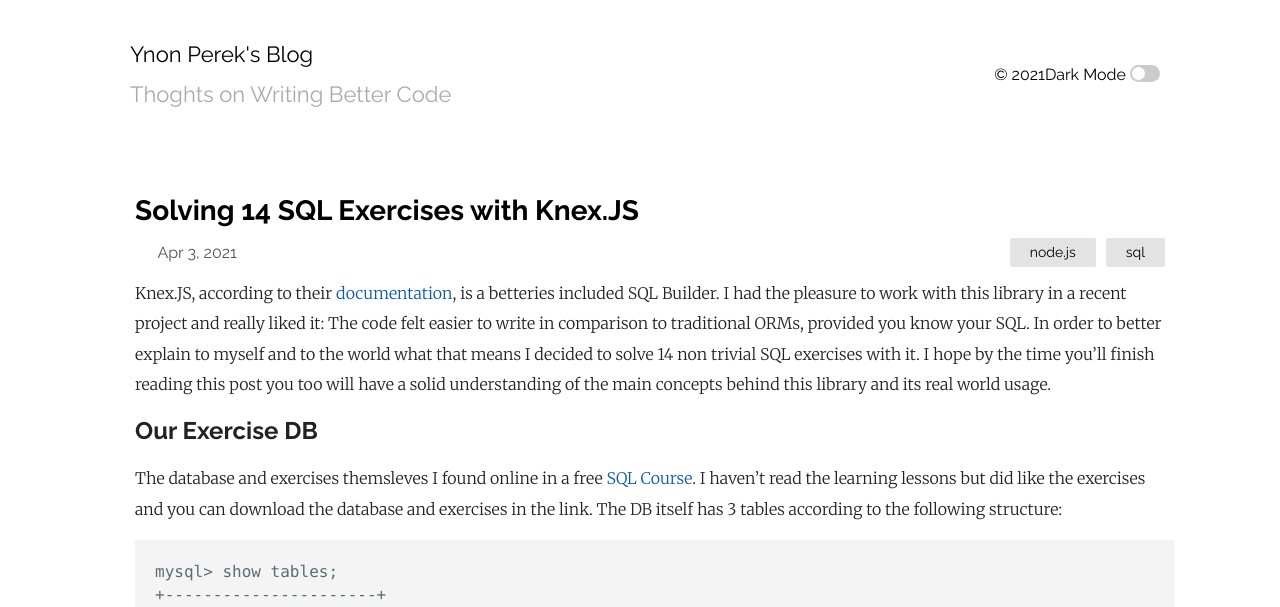
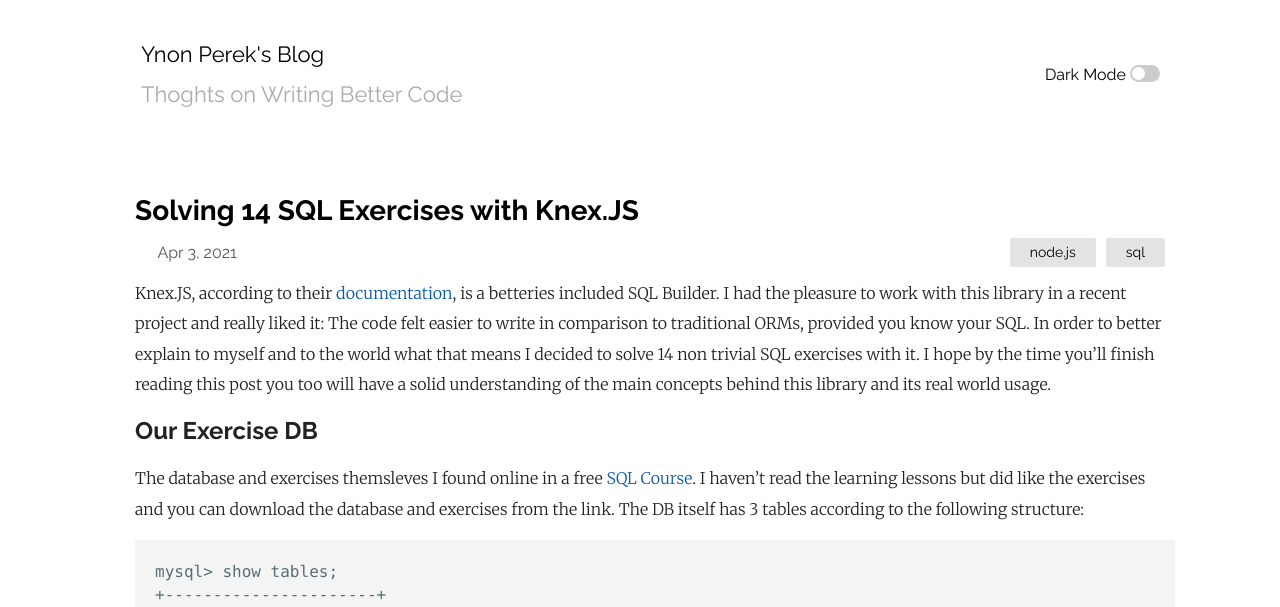
Before and after one commit to ynonp/blog, a Jekyll site: the page built from docs/_posts/2021-04-04-knexjs.markdown, in a window 1280 px wide. Shown: the top 607 px of the page. Built offline with Jekyll 4.4.1, drawn with Linux system fonts in a browser that asks for light colours; some web fonts are replaced; our own code applies the rules of GitHub Pages for plain Markdown files; a script that is not in the unit is left out.

Commit message:
removed footer

````diff
--- a/docs/_layouts/default.html
+++ b/docs/_layouts/default.html
@@ -138,8 +138,6 @@
         </ul>
       </nav>
       {%- endif -%}
-      <p class="about-footer {{condensed_class}}">&copy;
-        {{ "now" | date: "%Y" }}</p>
       {%- if site.plainwhite.dark_mode -%}
       <div class="about-footer {{condensed_class}}">
         <p>Dark Mode
--- a/docs/_posts/2021-04-04-knexjs.markdown
+++ b/docs/_posts/2021-04-04-knexjs.markdown
@@ -6,7 +6,7 @@
 Knex.JS, according to their [documentation](http://knexjs.org/), is a betteries included SQL Builder. I had the pleasure to work with this library in a recent project and really liked it: The code felt easier to write in comparison to traditional ORMs, provided you know your SQL. In order to better explain to myself and to the world what that means I decided to solve 14 non trivial SQL exercises with it. I hope by the time you'll finish reading this post you too will have a solid understanding of the main concepts behind this library and its real world usage.
 
 ## Our Exercise DB
-The database and exercises themsleves I found online in a free [SQL Course](https://sql.sh/exercices-sql). I haven't read the learning lessons but did like the exercises and you can download the database and exercises in the link. The DB itself has 3 tables according to the following structure:
+The database and exercises themsleves I found online in a free [SQL Course](https://sql.sh/exercices-sql). I haven't read the learning lessons but did like the exercises and you can download the database and exercises from the link. The DB itself has 3 tables according to the following structure:
 
 ```
 mysql> show tables;
--- a/docs/_sass/plain.scss
+++ b/docs/_sass/plain.scss
@@ -89,7 +89,7 @@
       padding: 5vh 20px;
     }
     @media screen and (min-width: $mobileW + 1) {
-      padding-left: 55px;
+      padding-left: 66px;
       padding-right: 45px;
     }
     min-width: $leftWidth;
````
